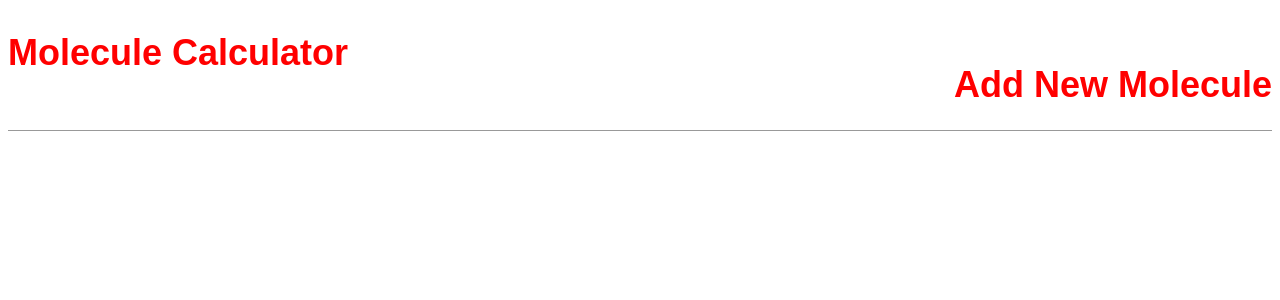
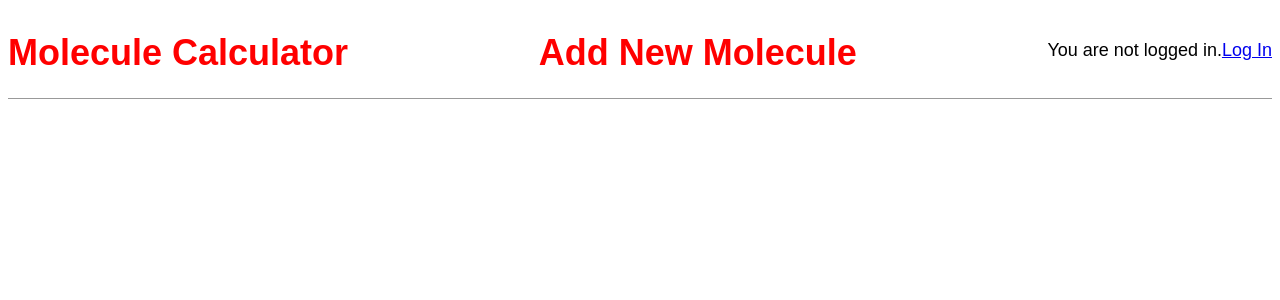
Before and after one commit to ugbioinformatics/programming_project_WCh_2024, a Django app: page / in a window 1280 px wide. Shown: the top 300 px of the page. Run offline with Django 4.2, Linux system fonts and the light colour scheme; data comes from the database, SQL or seed files in the repository; parts of the project's set-up code (start-up, migrations or seed data) failed here and were passed over; some web fonts are replaced.

Commit message:
Update base.html

```diff
--- a/abecadlo/templates/base.html
+++ b/abecadlo/templates/base.html
@@ -12,8 +12,16 @@
         <div class="nav-left">
           <h1><a href="{% url 'home' %}">Molecule Calculator</a></h1>
         </div>
+          <div class="nav-left">
+          <h1><a href="{% url 'post_suma' %}">Add New Molecule</a></h1>
+          </div>
         <div class="nav-right">
-          <h1><a href="{% url 'post_suma' %}">Add New Molecule</a></h1>
+
+          {% if user.is_authenticated %}
+           Hi {{ user.username }}! <a href="{% url 'logout' %}">Log Out </a>
+          {% else %}
+          You are not logged in.  <a href="{% url 'login' %}">Log In </a>
+          {% endif %}
         </div>
       </header>
       {% block content %}
```
